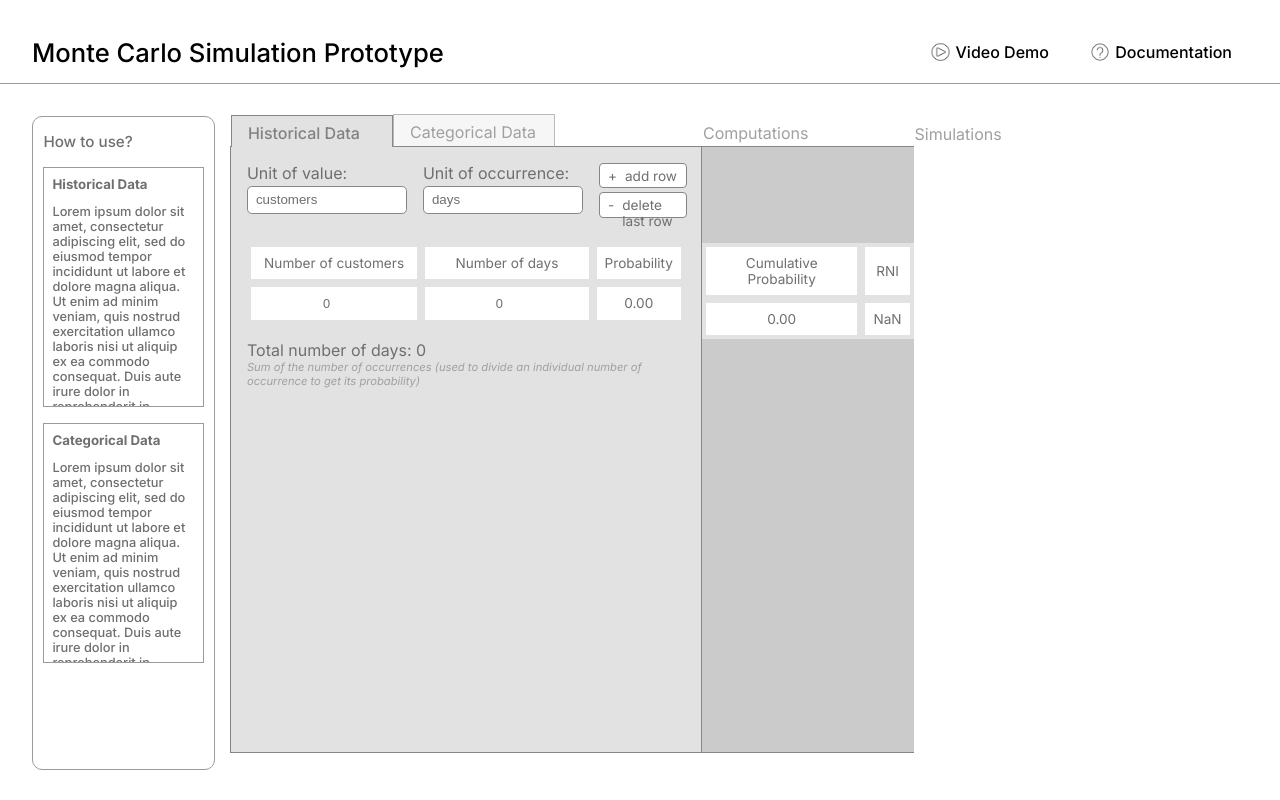
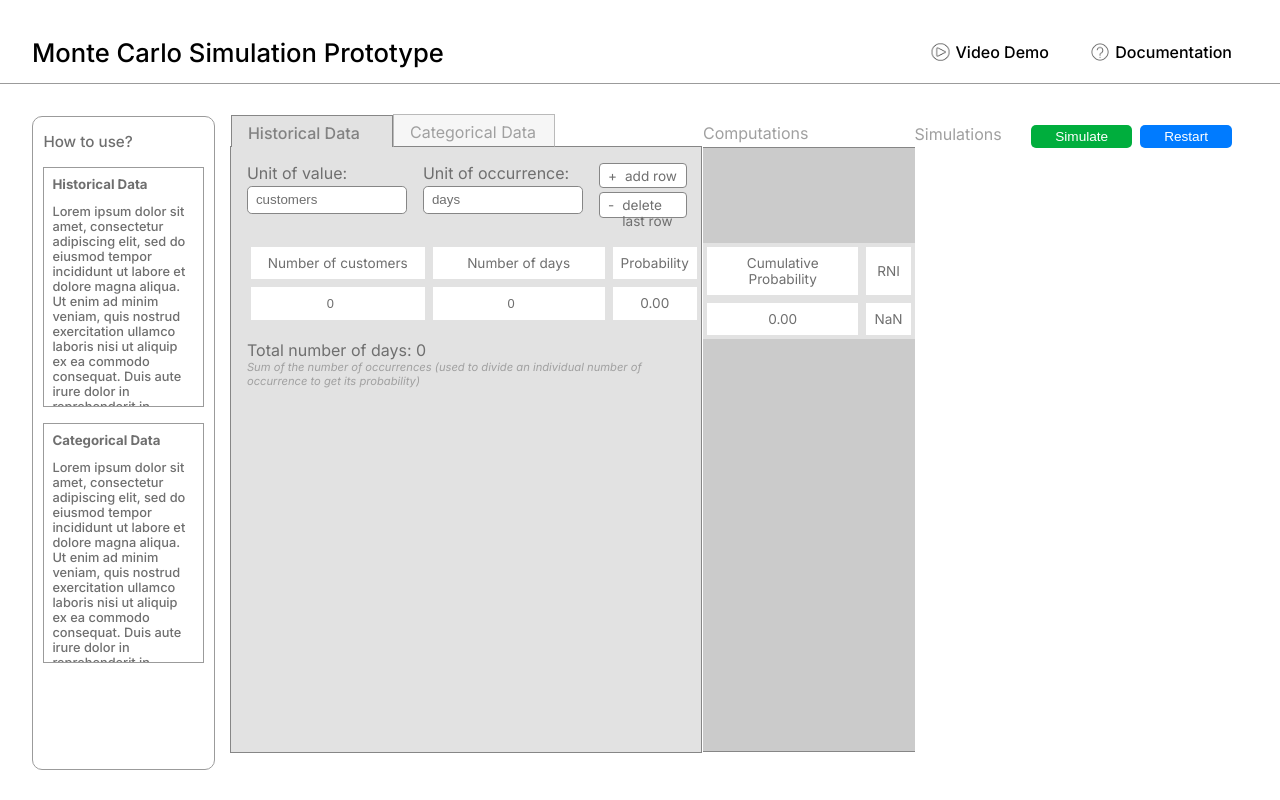
Before and after one commit to matchi-1/Monte-Carlo-Simulation-Prototype, a React (Create React App) app: page / in a window 1280 px wide. Built offline with nearby package versions, Linux system fonts and the light colour scheme.

Commit message:
simulate restart button

```diff
--- a/src/App.js
+++ b/src/App.js
@@ -172,8 +172,16 @@ function App() {
             </div>
           </div>
           <div className='simulations-container'>
-            <div className='cont-header-container'>
+            <div className='simulations-header-container'>
               <p>Simulations</p>
+              <div className="sim-res-buttons">
+                <button className="simulate-button">
+                  Simulate
+                </button>
+                <button className="restart-button">
+                  Restart
+                </button>
+              </div>
             </div>
           </div>
         </div>
--- a/src/styles/App.css
+++ b/src/styles/App.css
@@ -132,17 +132,20 @@ html, body {
 .computations-container { border-color: green; }
 .simulations-container { border-color: grey; }
 
-.cont-header-container{
+.cont-header-container, .simulations-header-container{
   display: flex;
   flex-direction: row;
   color: var(--text-light-dark-grey);
   font-weight: 400;
   height: 2rem;
   align-items: flex-end;
+}
+
+.cont-header-container{
   justify-content: flex-start;
 }
 
-.cont-header-container p{
+.cont-header-container p, .simulations-header-container p{
   margin-top: 0;
   margin-bottom: 0.25rem;
 }
@@ -177,7 +180,6 @@ html, body {
 .computation-body-container{
   background-color: var(--fill-dark-grey);
   display: flex;
-  margin: -1px;
   z-index: 0;
   flex-direction: column;
   width: 100%;
@@ -187,5 +189,49 @@ html, body {
   box-sizing: border-box;
 }
 .computation-table-wrapper{
-  margin-top: 6rem;
+  margin-top: calc(6rem - 1px);
 }
+
+
+/*Simulations table*/
+
+.simulations-header-container{
+  justify-content: space-between;
+}
+
+
+.sim-res-buttons{
+  display: flex;
+  flex-direction: row;
+  gap: 0.5rem;
+}
+
+.simulate-button {
+  padding: 0.25rem 1.5rem;
+  font-size: .85rem;
+  color: white;
+  background-color: #00ae3d;
+  border: none;
+  border-radius: 5px;
+  cursor: pointer;
+  transition: background-color 0.3s;
+}
+
+.simulate-button:disabled {
+  background-color: #ccc;
+  color: #888;
+  cursor: not-allowed;
+  pointer-events: none;
+  transition: none;
+}
+
+.restart-button {
+  padding: 0.25rem 1.5rem;
+  font-size: .85rem;
+  color: white;
+  background-color: #007bff;
+  border: none;
+  border-radius: 5px;
+  cursor: pointer;
+  transition: background-color 0.3s;
+}
--- a/src/styles/HistCat.css
+++ b/src/styles/HistCat.css
@@ -34,8 +34,7 @@
     height: 100%;
     border: 1px solid var(--cont-outline-dark-grey);
     background-color: var(--fill-light-grey);
-    padding:1rem;
-
+    padding: 1rem 0rem 1rem 1rem;
     box-sizing: border-box;
   }
 
@@ -101,6 +100,8 @@
     box-sizing: border-box;
     width: auto;
     cursor: pointer;
+    margin-right: 1rem;
+
   }
 
   .row-button:hover{
```
